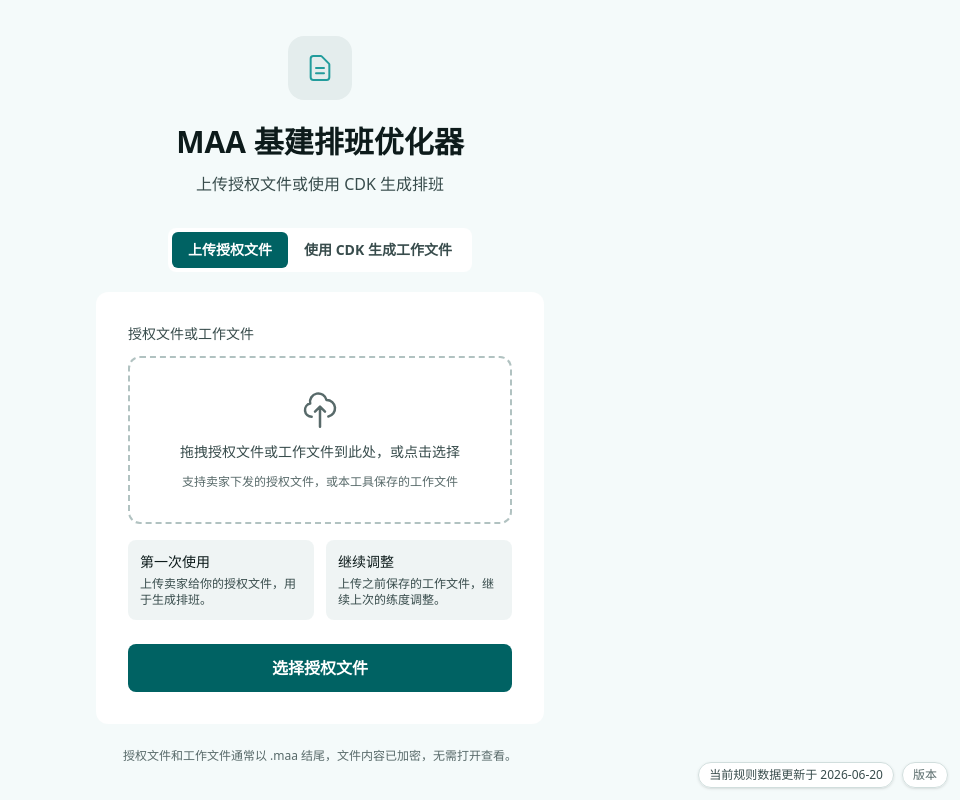
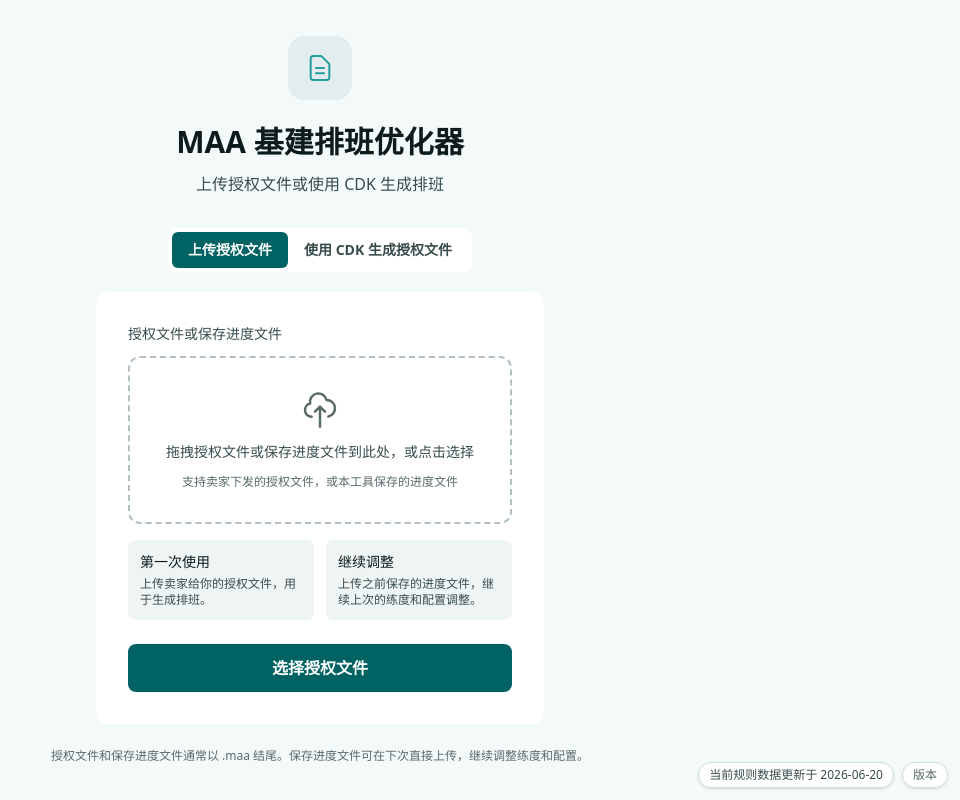
Before and after one commit to ntgmc/goofish-infrast-public, a React (Vite) app: page / in a window 1280 px wide. Both pictures are taken after a click on the button "开始使用". Shown: the whole page, without its empty margins (320-1280 px from the left). Built offline with nearby package versions, Linux system fonts and the light colour scheme; the HTML template or start-up script is replaced by a standard one.

Commit message:
ux(upgrades): clarify applying suggestions creates a new plan

```diff
--- a/src/components/ConfigEditor.tsx
+++ b/src/components/ConfigEditor.tsx
@@ -211,7 +211,7 @@
           </div>
           <p className="mt-1 text-sm text-ink-secondary">
             {note ?? (canEdit
-              ? '修改配置后重新生成，保存工作文件会保留这次配置。'
+              ? '修改配置后重新生成，保存进度文件会保留这次配置。'
               : `当前为 ${permission ? PERMISSION_LABELS[permission] : 'Basic'} 权限，使用授权文件内的固定配置。`)}
           </p>
         </div>
--- a/src/components/ResultPanel.tsx
+++ b/src/components/ResultPanel.tsx
@@ -112,8 +112,8 @@
             <p className="mt-1 text-sm text-ink-secondary">
               {result.schedule_mode_name ?? 'MAA排班表'} · {result.planTimes ?? `${detailStats.planCount} 个班次`}。
               {isRotationMode
-                ? '按下方排班详情在游戏内手动设置；工作文件用于下次回到本工具继续调整练度与基建配置。'
-                : '排班 JSON 用于导入或交给 MAA 使用；工作文件用于下次回到本工具继续调整练度与基建配置。'}
+                ? '按下方排班详情在游戏内手动设置；保存进度文件后，下次可直接上传继续调整。'
+                : '排班 JSON 用于导入或交给 MAA 使用；保存进度文件后，下次可直接上传继续调整。'}
             </p>
           </div>
           <div className="flex flex-col gap-3 sm:flex-row lg:flex-shrink-0">
@@ -131,7 +131,7 @@
               onClick={onSaveWorkfile}
               className="rounded-xl bg-surface-2 px-5 py-3 font-semibold text-ink-primary transition-colors duration-150 hover:bg-surface-3"
             >
-              保存工作文件
+              保存进度文件
             </button>
           </div>
         </div>
--- a/src/components/UpgradeSuggestions.tsx
+++ b/src/components/UpgradeSuggestions.tsx
@@ -168,7 +168,7 @@
       </div>
 
       <div className="rounded-lg bg-surface-1 p-4 text-sm text-ink-secondary">
-        已选 {selected.size} 项。下载当前方案仍是主出口；应用建议会生成一份新的方案，不覆盖当前结果。
+        已选 {selected.size} 项。建议先下载当前方案留底；应用建议后，系统会重新计算并生成一份新方案，不会覆盖现在这份结果。
       </div>
     </div>
   )
--- a/src/lib/build-meta.ts
+++ b/src/lib/build-meta.ts
@@ -1,8 +1,8 @@
 // Auto-generated by scripts/generate-data.mjs
 // Do not edit this file directly.
 export const APP_BUILD_META = {
-  "frontend_version": "1.0.0+local",
-  "backend_version": "1.0.0+local",
+  "frontend_version": "1.0.61",
+  "backend_version": "1.0.61",
   "data_version": "data.854eea5017a4",
   "generated_at": "2026-06-20T19:46:42.905Z",
   "source_summary": "source=netlify/functions/efficiency-data.json; sha256=854eea5017a4; workplaces=14; trading_rule_groups=7; manufacturing_rule_groups=9; control_center_rules=13",
--- a/src/lib/license.ts
+++ b/src/lib/license.ts
@@ -40,7 +40,7 @@
       if (check.ok === false) return { ok: false, error: check.error };
       return { ok: true, data: { kind: "workfile", data } };
     } catch {
-      return { ok: false, error: { code: "DECRYPT_FAILED", message: "工作文件无法读取，文件可能已损坏。" } };
+      return { ok: false, error: { code: "DECRYPT_FAILED", message: "保存进度文件无法读取，文件可能已损坏。" } };
     }
   }
 
@@ -48,7 +48,7 @@
     ok: false,
     error: {
       code: "INVALID_PREFIX",
-      message: "无法识别这个文件。请上传卖家下发的授权文件，或本工具保存的工作文件。",
+      message: "无法识别这个文件。请上传卖家下发的授权文件，或本工具保存的进度文件。",
     },
   };
 }
@@ -92,14 +92,14 @@
   workfile: WorkFile
 ): { ok: true } | { ok: false; error: ValidateError } {
   if (!workfile.license || !workfile.client_state) {
-    return { ok: false, error: { code: "MISSING_FIELDS", message: "工作文件缺少必要信息。" } };
+    return { ok: false, error: { code: "MISSING_FIELDS", message: "保存进度文件缺少必要信息。" } };
   }
 
   const licenseCheck = validateLicenseStructure(workfile.license);
   if (!licenseCheck.ok) return licenseCheck;
 
   if (!workfile.client_state.operator_elite_overrides || !workfile.client_state.client_sig) {
-    return { ok: false, error: { code: "MISSING_FIELDS", message: "工作文件缺少上次保存的调整信息。" } };
+    return { ok: false, error: { code: "MISSING_FIELDS", message: "保存进度文件缺少上次保存的调整信息。" } };
   }
 
   if (workfile.client_state.config_override) {
@@ -115,7 +115,7 @@
 
   for (const id of Object.keys(overrides)) {
     if (!licenseIds.has(id)) {
-      return { ok: false, error: { code: "UNKNOWN_OPERATOR", message: `工作文件包含未知干员: ${id}` } };
+      return { ok: false, error: { code: "UNKNOWN_OPERATOR", message: `保存进度文件包含未知干员: ${id}` } };
     }
   }
 
--- a/src/pages/OptimizePage.tsx
+++ b/src/pages/OptimizePage.tsx
@@ -309,7 +309,7 @@
     const url = URL.createObjectURL(blob)
     const a = document.createElement('a')
     a.href = url
-    a.download = 'maa-workfile.maa'
+    a.download = `maa-workfile-${formatLocalDate(new Date())}.maa`
     a.click()
     URL.revokeObjectURL(url)
   }, [activeConfig, configChanged, eliteOverrides, license, userCanEditConfig])
@@ -639,6 +639,13 @@
   }
 }
 
+function formatLocalDate(date: Date): string {
+  const year = date.getFullYear()
+  const month = String(date.getMonth() + 1).padStart(2, '0')
+  const day = String(date.getDate()).padStart(2, '0')
+  return `${year}-${month}-${day}`
+}
+
 function parseOperatorsFile(text: string): LicenseOperator[] {
   const data = JSON.parse(text.replace(/^\uFEFF/, '')) as unknown
   if (!Array.isArray(data) || data.length === 0) {
--- a/src/pages/UploadPage.tsx
+++ b/src/pages/UploadPage.tsx
@@ -35,7 +35,7 @@
         <div className="mb-5 flex justify-center">
           <div className="inline-flex rounded-lg bg-surface-1 p-1">
             <ModeButton label="上传授权文件" active={mode === 'license'} onClick={() => setMode('license')} />
-            <ModeButton label="使用 CDK 生成工作文件" active={mode === 'cdk'} onClick={() => setMode('cdk')} />
+            <ModeButton label="使用 CDK 生成授权文件" active={mode === 'cdk'} onClick={() => setMode('cdk')} />
           </div>
         </div>
 
@@ -46,7 +46,7 @@
         )}
 
         <p className="mt-6 text-center text-xs text-ink-muted">
-          授权文件和工作文件通常以 .maa 结尾，文件内容已加密，无需打开查看。
+          授权文件和保存进度文件通常以 .maa 结尾。保存进度文件可在下次直接上传，继续调整练度和配置。
         </p>
       </div>
     </div>
@@ -121,7 +121,7 @@
       <div className="space-y-6">
         <div>
           <label htmlFor="file-upload" className="mb-3 block text-sm font-medium text-ink-secondary">
-            授权文件或工作文件
+            授权文件或保存进度文件
           </label>
           <div
             onDrop={handleDrop}
@@ -134,7 +134,7 @@
             onKeyDown={(event) => { if (event.key === 'Enter' || event.key === ' ') fileRef.current?.click() }}
             role="button"
             tabIndex={0}
-            aria-label="上传授权文件或工作文件"
+            aria-label="上传授权文件或保存进度文件"
             className={`cursor-pointer rounded-xl border-2 border-dashed p-8 text-center transition-colors duration-150 ${
               dragActive
                 ? 'border-brand-400 bg-brand-500/10'
@@ -148,10 +148,10 @@
                 </svg>
               </div>
               <p className="text-sm text-ink-secondary">
-                拖拽授权文件或工作文件到此处，或点击选择
+                拖拽授权文件或保存进度文件到此处，或点击选择
               </p>
               <p className="text-xs text-ink-muted">
-                支持卖家下发的授权文件，或本工具保存的工作文件
+                支持卖家下发的授权文件，或本工具保存的进度文件
               </p>
               {selectedFileName && (
                 <p className="text-xs font-medium text-brand-400">
@@ -166,7 +166,7 @@
               accept=".maa"
               onChange={handleFileChange}
               className="hidden"
-              aria-label="选择授权文件或工作文件"
+              aria-label="选择授权文件或保存进度文件"
             />
           </div>
           <div className="mt-4 grid gap-3 text-left sm:grid-cols-2">
@@ -179,7 +179,7 @@
             <div className="rounded-lg bg-surface-2/60 p-3">
               <p className="text-sm font-medium text-ink-primary">继续调整</p>
               <p className="mt-1 text-xs text-ink-secondary">
-                上传之前保存的工作文件，继续上次的练度调整。
+                上传之前保存的进度文件，继续上次的练度和配置调整。
               </p>
             </div>
           </div>
@@ -350,7 +350,7 @@
           disabled={loading || !confirmed || !operators || !code.trim() || !configValidation.ok}
           className="mt-5 w-full rounded-lg bg-brand-600 px-6 py-3 font-semibold text-white transition-colors duration-150 hover:bg-brand-500 disabled:bg-surface-3 disabled:text-ink-muted"
         >
-          {loading ? '正在生成工作文件...' : '兑换并生成工作文件'}
+          {loading ? '正在生成授权文件...' : '兑换并生成授权文件'}
         </button>
       </section>
     </form>
```
Also changed, not shown: src/pages/LandingPage.tsx (+4 -4 lines).
